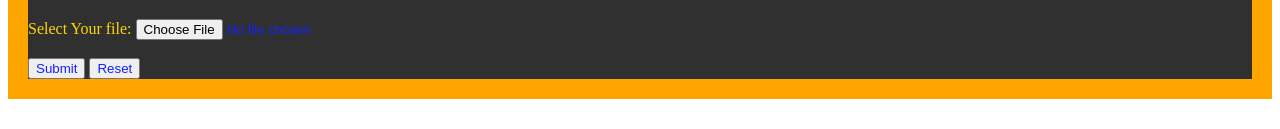
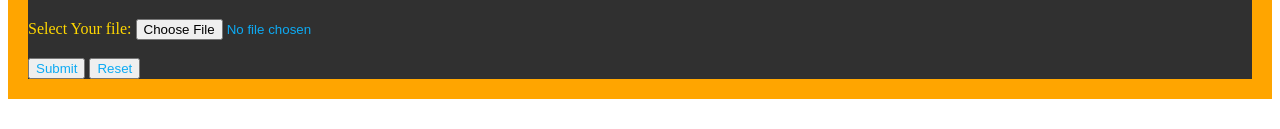
Before and after one commit to cs19b005iittp/html-css, a plain HTML site: page index.html in a window 1280 px wide. Shown: the part 540-669 px from the top of the page. Drawn offline with Linux system fonts and the light colour scheme.

Commit message:
Update styles.css

```diff
--- a/styles.css
+++ b/styles.css
@@ -21,7 +21,7 @@ label{
 }
 
 input{
-    color: rgb(19, 34, 255);
+    color:  rgb(13, 170, 243);
 }
 
 select{
```
